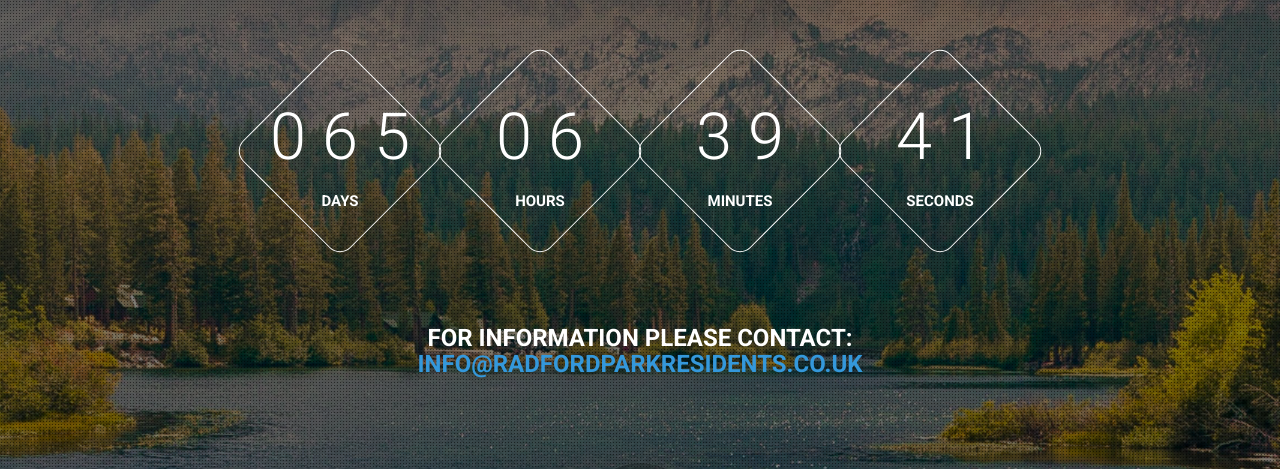
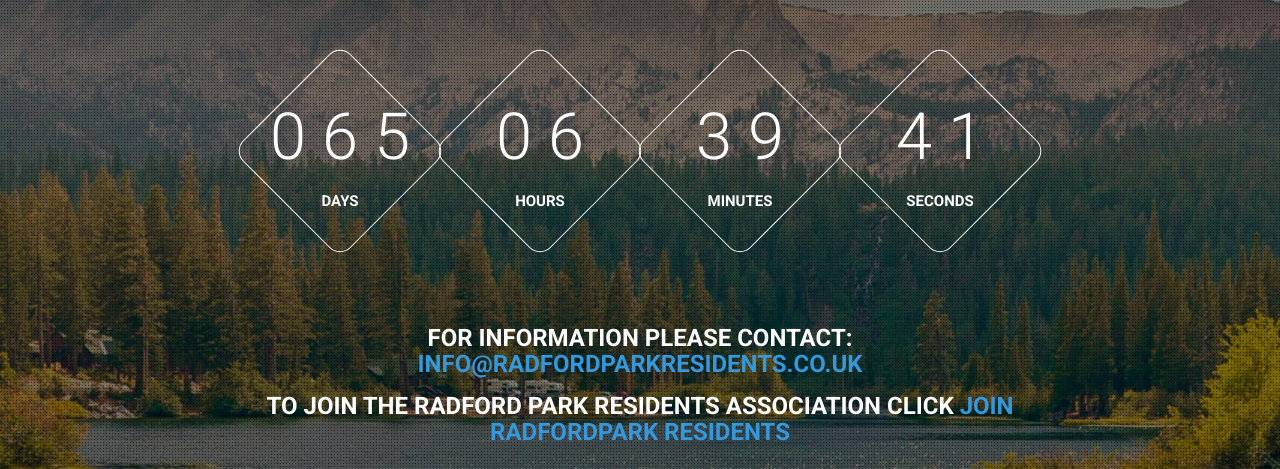
Before and after one commit to radfordpark/radfordpark.github.io, a plain HTML site: page index.html in a window 1280 px wide. Shown: the part 447-916 px from the top of the page. Drawn offline with Linux system fonts and the light colour scheme.

Commit message:
Update index.html
Membership info update

```diff
--- a/index.html
+++ b/index.html
@@ -133,6 +133,12 @@
 					</span>
 				</h3><!-- /.section-name -->
 
+				<h3 class="section-name">
+					<span>
+						To join the Radford Park Residents Association click  <a href="https://membermojo.co.uk/radfordparkresidents"> Join RadfordPark Residents</a>
+					</span>
+				</h3><!-- /.section-name -->
+
 
 				<div class="next-section">
 					<a class="go-to-about"><span></span></a>
```
